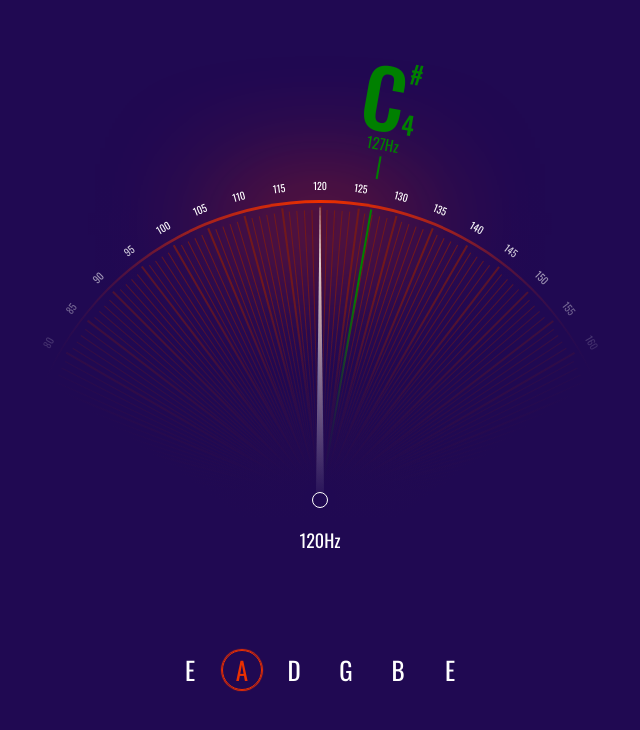
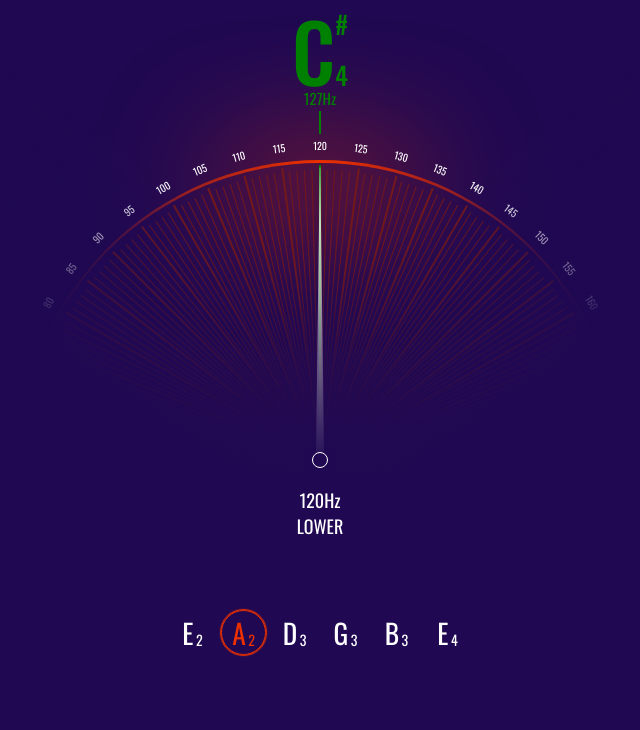
Before and after one commit to AshenFox/tuner, a React (Create React App) app: page / in a window 1280 px wide. Shown: the top 730 px of the page, without its empty margins (320-960 px from the left). Built offline with nearby package versions, Linux system fonts and the light colour scheme.

Commit message:
Prototype design drafted

```diff
--- a/src/layout/home/components/Dial/index.tsx
+++ b/src/layout/home/components/Dial/index.tsx
@@ -49,6 +49,7 @@ const Dial = ({ main }: { main: { most_freq_fr: number } }) => {
         <div className="dial__detfr">
           120<span>Hz</span>
         </div>
+        <div className="dial__detfr-tip">lower</div>
       </div>
     </div>
   );
--- a/src/layout/home/components/Tuning.tsx
+++ b/src/layout/home/components/Tuning.tsx
@@ -3,23 +3,55 @@ import React from "react";
 const Tuning = () => {
   return (
     <div className="tuning">
-      <div className="tuning__string">
+      <div className="tuning__string ">
+        <div className="tuning__note-holder">
           <span className="tuning__note">E</span>
+          <div className="tuning__note-info">
+            <span className="tuning__note-octave">2</span>
+          </div>
+        </div>
       </div>
       <div className="tuning__string active">
+        <div className="tuning__note-holder">
           <span className="tuning__note">A</span>
+          <div className="tuning__note-info">
+            {/* <span className="tuning__note-sharp">#</span> */}
+            <span className="tuning__note-octave">2</span>
+          </div>
+        </div>
       </div>
       <div className="tuning__string">
+        <div className="tuning__note-holder">
           <span className="tuning__note">D</span>
+          <div className="tuning__note-info">
+            <span className="tuning__note-octave">3</span>
+          </div>
+        </div>
       </div>
       <div className="tuning__string">
+        <div className="tuning__note-holder">
           <span className="tuning__note">G</span>
+          <div className="tuning__note-info">
+            <span className="tuning__note-octave">3</span>
+          </div>
+        </div>
       </div>
       <div className="tuning__string">
+        <div className="tuning__note-holder">
           <span className="tuning__note">B</span>
+          <div className="tuning__note-info">
+            <span className="tuning__note-octave">3</span>
+          </div>
+        </div>
       </div>
       <div className="tuning__string">
+        <div className="tuning__note-holder">
           <span className="tuning__note">E</span>
+          <div className="tuning__note-info">
+            {/* <span className="tuning__note-sharp">#</span> */}
+            <span className="tuning__note-octave">4</span>
+          </div>
+        </div>
       </div>
     </div>
   );
--- a/src/styles/components/container.scss
+++ b/src/styles/components/container.scss
@@ -7,4 +7,6 @@
   display: flex;
   align-items: center;
   flex-direction: column;
+
+  overflow-x: hidden !important;
 }
--- a/src/styles/components/dial/detfr.scss
+++ b/src/styles/components/dial/detfr.scss
@@ -14,14 +14,20 @@
     /* animation: 10s infinite reverse linear rotate; */
 
     display: flex;
-    justify-content: center;
-    align-items: flex-start;
+    flex-direction: column;
+    align-items: center;
   }
 
   &__detfr {
     font-size: 1.8rem;
+    margin-bottom: 0.5rem;
 
     /* background-color: #200952;
     box-shadow: 0px 0px 1px 1px #200952; */
   }
+
+  &__detfr-tip {
+    text-transform: uppercase;
+    font-size: 1.8rem;
+  }
 }
--- a/src/styles/components/dial/index.scss
+++ b/src/styles/components/dial/index.scss
@@ -9,7 +9,7 @@
   border-radius: 100%;
 
   margin-bottom: -15rem;
-  margin-top: 20rem;
+  margin-top: 16rem;
 
   width: 60rem;
   height: 60rem;
--- a/src/styles/components/dial/note.scss
+++ b/src/styles/components/dial/note.scss
@@ -8,7 +8,7 @@
     left: calc(50% - 5rem);
 
     transform-origin: 50% bottom;
-    transform: rotate(190deg);
+    transform: rotate(180deg);
 
     display: flex;
     flex-direction: column;
--- a/src/styles/components/tuning.scss
+++ b/src/styles/components/tuning.scss
@@ -14,18 +14,38 @@
     border: 1px solid transparent;
     border-radius: 50%;
 
-    width: 4rem;
-    height: 4rem;
+    width: 4.5rem;
+    height: 4.5rem;
 
-    display: flex;
-    justify-content: center;
-    align-items: center;
+    position: relative;
 
     transition: 0.1s all;
   }
 
-  &__string span {
-    font-size: 2.5rem;
+  &__note-holder {
+    position: absolute;
+    top: 50%;
+    left: 50%;
+    transform: translate(-50%, -50%);
+
+    display: flex;
+    align-items: flex-end;
+  }
+
+  &__note {
+    font-size: 2.75rem;
+    margin-right: 0.25rem;
+  }
+
+  &__note-info {
+    display: flex;
+    flex-direction: column;
+    justify-content: space-between;
+  }
+
+  &__note-octave,
+  &__note-sharp {
+    font-size: 1.4rem;
   }
 
   &__string.active {
--- a/src/styles/global.scss
+++ b/src/styles/global.scss
@@ -8,7 +8,7 @@
 
 html {
   font-size: 10px;
-  font-family: 'Oswald', sans-serif;
+  font-family: "Oswald", sans-serif;
 }
 
 body {
@@ -16,7 +16,7 @@ body {
   font-size: 1.5rem;
   color: white;
 
-  overflow: hidden !important; /* !!!!!!!!!!!!!!!! */
+  overflow-x: hidden !important; /* !!!!!!!!!!!!!!!! */
 
   background-color: #200952;
 }
```
Lines whose indentation alone changed are shown as unchanged.
